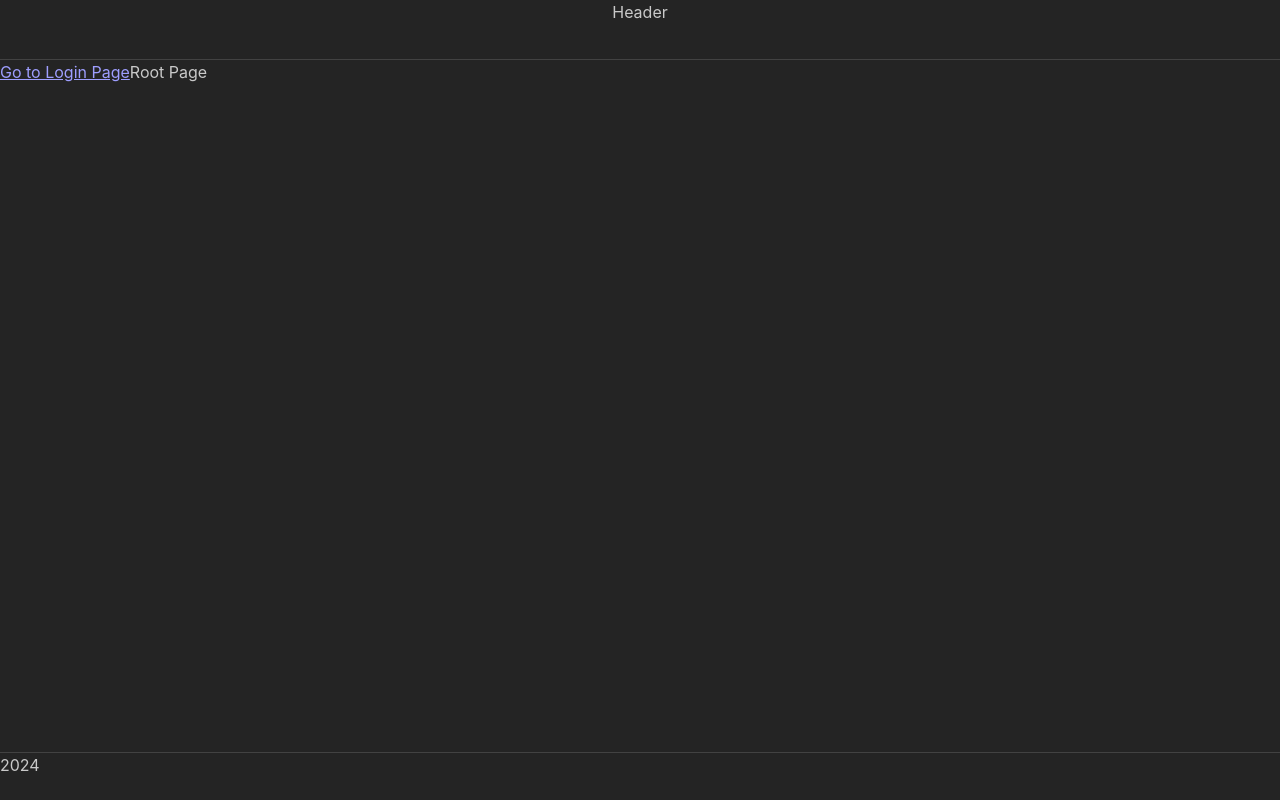
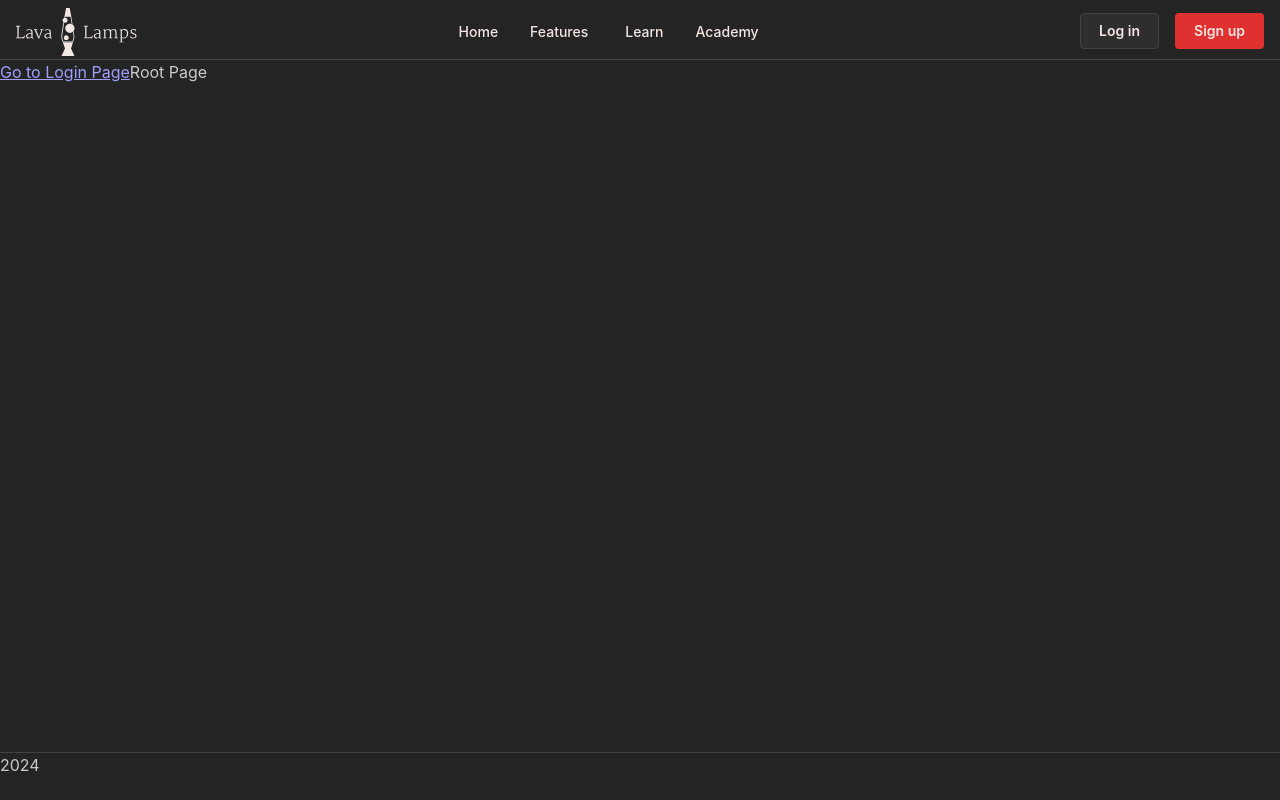
Before and after one commit to berriestime/eCommerce-Application, a React (Vite) app: page / in a window 1280 px wide. Built offline with nearby package versions, Linux system fonts and the light colour scheme.

Commit message:
feat: add mantine header

```diff
--- /dev/null
+++ b/src/components/header/HeaderMegaMenu.module.css
@@ -0,0 +1,46 @@
+.header {
+  height: rem(100px);
+  padding-left: var(--mantine-spacing-md);
+  padding-right: var(--mantine-spacing-md);
+  border-bottom: rem(1px) solid light-dark(var(--mantine-color-gray-3), var(--mantine-color-dark-4));
+}
+
+.link {
+  display: flex;
+  align-items: center;
+  height: 100%;
+  padding-left: var(--mantine-spacing-md);
+  padding-right: var(--mantine-spacing-md);
+  text-decoration: none;
+  color: light-dark(var(--mantine-color-black), var(--mantine-color-white));
+  font-weight: 500;
+  font-size: var(--mantine-font-size-sm);
+
+  @media (max-width: 768px) {
+    height: rem(42px);
+    width: 100%;
+  }
+
+  @mixin hover {
+    background-color: light-dark(var(--mantine-color-gray-0), var(--mantine-color-dark-6));
+  }
+}
+
+.subLink {
+  width: 100%;
+  padding: var(--mantine-spacing-xs) var(--mantine-spacing-md);
+  border-radius: var(--mantine-radius-md);
+
+  @mixin hover {
+    background-color: light-dark(var(--mantine-color-gray-0), var(--mantine-color-dark-7));
+  }
+}
+
+.dropdownFooter {
+  background-color: light-dark(var(--mantine-color-gray-0), var(--mantine-color-dark-7));
+  margin: calc(var(--mantine-spacing-md) * -1);
+  margin-top: var(--mantine-spacing-sm);
+  padding: var(--mantine-spacing-md) calc(var(--mantine-spacing-md) * 2);
+  padding-bottom: var(--mantine-spacing-xl);
+  border-top: rem(1px) solid light-dark(var(--mantine-color-gray-1), var(--mantine-color-dark-5));
+}
--- a/src/components/header/header.tsx
+++ b/src/components/header/header.tsx
@@ -1,9 +1,140 @@
 import type { FC } from 'react';
 
-import s from './header.module.css';
+import {
+  Anchor,
+  Box,
+  Burger,
+  Button,
+  Center,
+  Divider,
+  Drawer,
+  Group,
+  HoverCard,
+  ScrollArea,
+  Text,
+  rem,
+} from '@mantine/core';
+import { useDisclosure } from '@mantine/hooks';
+
+import { Logo } from '@/components/logo/logo';
+
+import classes from './HeaderMegaMenu.module.css';
+// import s from './header.module.css';
+
+// const HeaderOld: FC = () => {
+//   return <header className={s.header}>Header</header>;
+// };
 
 const Header: FC = () => {
-  return <header className={s.header}>Header</header>;
+  const [drawerOpened, { close: closeDrawer, toggle: toggleDrawer }] = useDisclosure(false);
+
+  return (
+    <Box>
+      <header className={classes.header}>
+        <Group h="100%" justify="space-between">
+          <Logo />
+
+          <Group gap={0} h="100%" visibleFrom="sm">
+            <a className={classes.link} href="/">
+              Home
+            </a>
+            <HoverCard position="bottom" radius="md" shadow="md" width={600} withinPortal>
+              <HoverCard.Target>
+                <a className={classes.link} href="/">
+                  <Center inline>
+                    <Box component="span" mr={5}>
+                      Features
+                    </Box>
+                  </Center>
+                </a>
+              </HoverCard.Target>
+
+              <HoverCard.Dropdown style={{ overflow: 'hidden' }}>
+                <Group justify="space-between" px="md">
+                  <Text fw={500}>Features</Text>
+                  <Anchor fz="xs" href="#">
+                    View all
+                  </Anchor>
+                </Group>
+
+                <Divider my="sm" />
+
+                {/* <SimpleGrid cols={2} spacing={0}>
+                  {links}
+                </SimpleGrid> */}
+
+                <div className={classes.dropdownFooter}>
+                  <Group justify="space-between">
+                    <div>
+                      <Text fw={500} fz="sm">
+                        Get started
+                      </Text>
+                      <Text c="dimmed" size="xs">
+                        Their food sources have decreased, and their numbers
+                      </Text>
+                    </div>
+                    <Button variant="default">Get started</Button>
+                  </Group>
+                </div>
+              </HoverCard.Dropdown>
+            </HoverCard>
+            <a className={classes.link} href="/">
+              Learn
+            </a>
+            <a className={classes.link} href="/">
+              Academy
+            </a>
+          </Group>
+
+          <Group visibleFrom="sm">
+            <Button variant="default">Log in</Button>
+            <Button>Sign up</Button>
+          </Group>
+
+          <Burger hiddenFrom="sm" onClick={toggleDrawer} opened={drawerOpened} />
+        </Group>
+      </header>
+
+      <Drawer
+        hiddenFrom="sm"
+        onClose={closeDrawer}
+        opened={drawerOpened}
+        padding="md"
+        size="100%"
+        title="Navigation"
+        zIndex={1000000}
+      >
+        <ScrollArea h={`calc(100vh - ${rem(80)})`} mx="-md">
+          <Divider my="sm" />
+
+          <a className={classes.link} href="/">
+            Home
+          </a>
+          {/* <UnstyledButton className={classes.link} onClick={toggleLinks}>
+            <Center inline>
+              <Box component="span" mr={5}>
+                Features
+              </Box>
+            </Center>
+          </UnstyledButton> */}
+
+          <a className={classes.link} href="/">
+            Learn
+          </a>
+          <a className={classes.link} href="/">
+            Academy
+          </a>
+
+          <Divider my="sm" />
+
+          <Group grow justify="center" pb="xl" px="md">
+            <Button variant="default">Log in</Button>
+            <Button>Sign up</Button>
+          </Group>
+        </ScrollArea>
+      </Drawer>
+    </Box>
+  );
 };
 
 export { Header };
```
